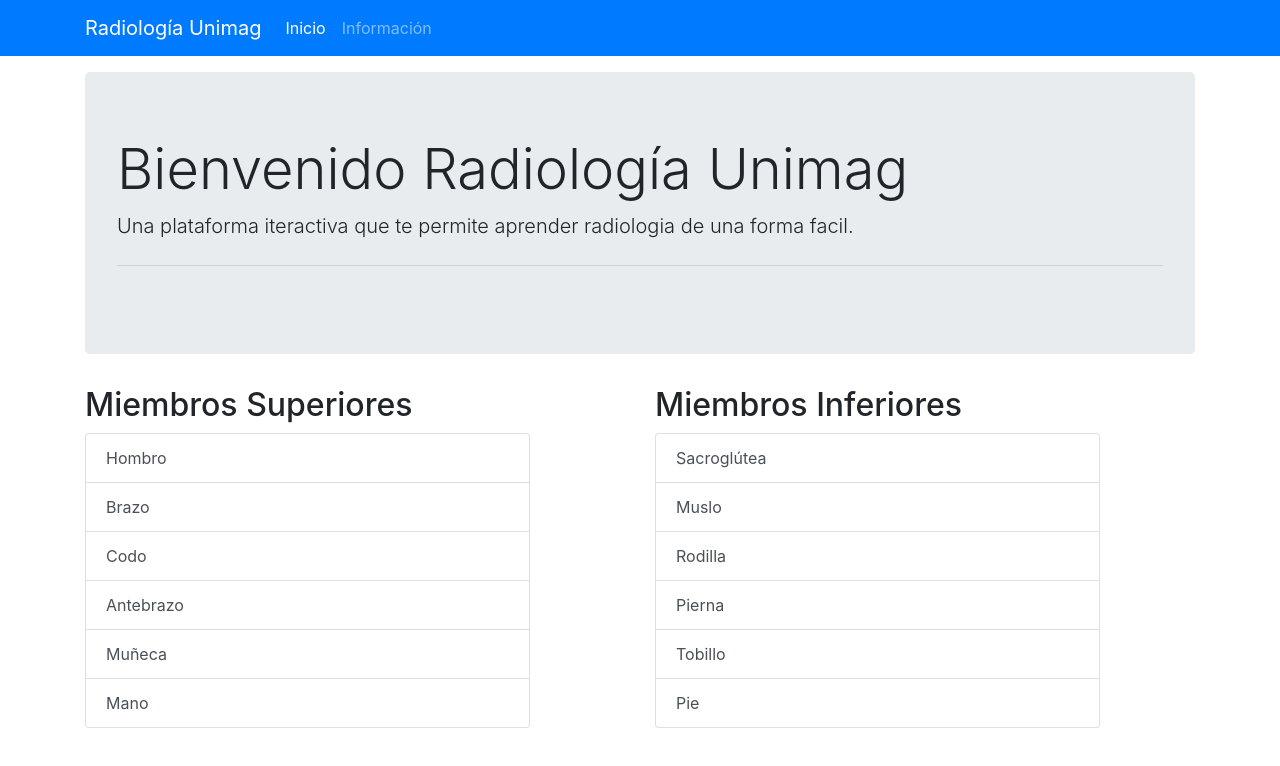
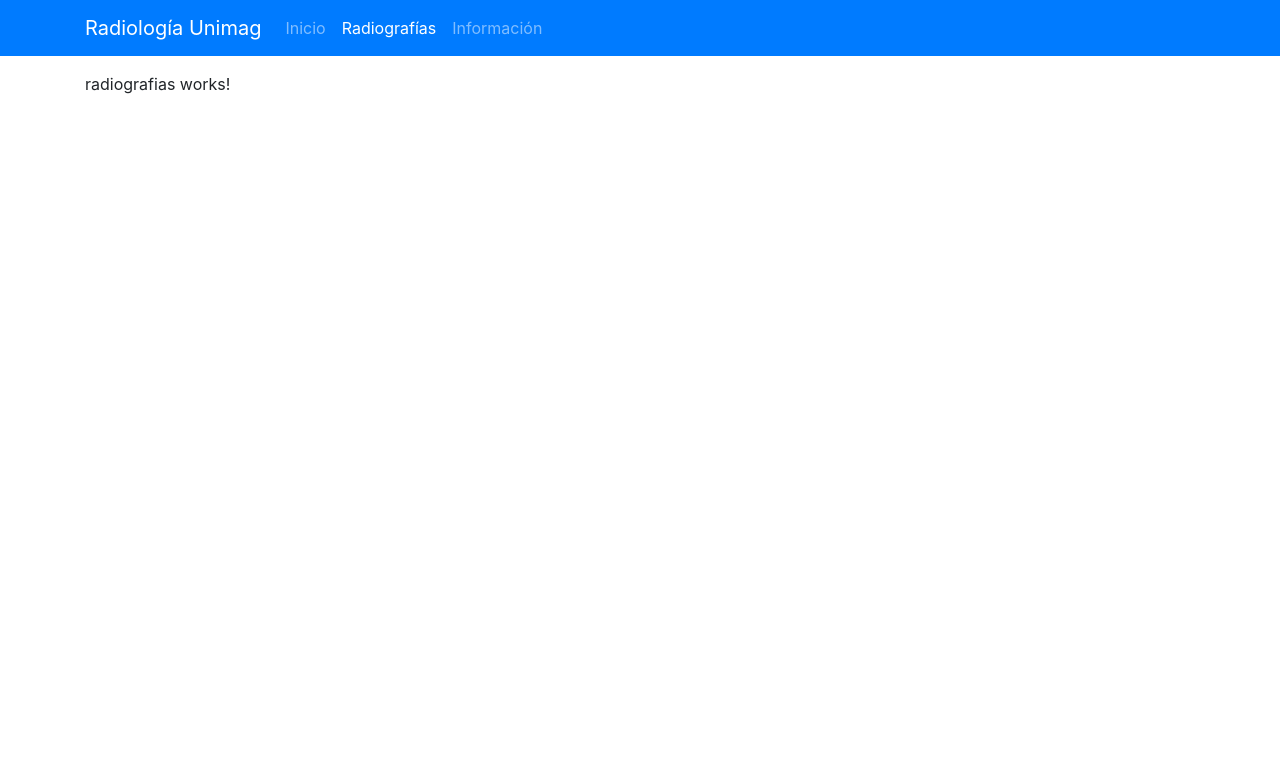
Before and after one commit to samir04m/radiologia-unimag, an Angular app: page /radiografias in a window 1280 px wide. Before the commit this address led to /inicio. Shown: the top 766 px of the page. Built offline with nearby package versions, Linux system fonts and the light colour scheme.

Commit message:
Creacion del componente radiografias

```diff
--- a/src/app/app.module.ts
+++ b/src/app/app.module.ts
@@ -8,13 +8,15 @@ import { HomeComponent } from './components/home/home.component';
 import { app_routing } from './app.routes';
 import { NavbarComponent } from './components/navbar/navbar.component';
 import { InformacionComponent } from './components/informacion/informacion.component';
+import { RadiografiasComponent } from './components/radiografias/radiografias.component';
 
 @NgModule({
   declarations: [
     AppComponent,
     HomeComponent,
     NavbarComponent,
-    InformacionComponent
+    InformacionComponent,
+    RadiografiasComponent
   ],
   imports: [
     BrowserModule,
--- a/src/app/app.routes.ts
+++ b/src/app/app.routes.ts
@@ -1,10 +1,12 @@
 import { RouterModule, Routes } from '@angular/router';
 import { HomeComponent } from './components/home/home.component';
 import { InformacionComponent } from './components/informacion/informacion.component';
+import { RadiografiasComponent } from './components/radiografias/radiografias.component';
 
 const app_routes: Routes = [
   { path: 'inicio', component: HomeComponent },
   { path: 'informacion', component: InformacionComponent },
+  { path: 'radiografias', component: RadiografiasComponent },
   { path: '**', pathMatch: 'full', redirectTo: 'inicio' }
 ];
 
--- a/src/app/components/home/home.component.html
+++ b/src/app/components/home/home.component.html
@@ -2,13 +2,14 @@
    <h1 class="display-4">Bienvenido Radiología Unimag</h1>
    <p class="lead">Una plataforma iteractiva que te permite aprender radiologia de una forma facil.</p>
    <hr class="my-4">
-   <!-- <p>It uses utility classes for typography and spacing to space content out within the larger container.</p>
-   <a class="btn btn-primary btn-lg" href="#" role="button">Learn more</a> -->
+   <div class="text-center">
+      <a class="btn btn-primary btn-lg" role="button" [routerLink]="['/radiografias']">Ver Radiografías</a>
+   </div>
 </div>
 
-<div class="row">
+<div class="row  animated fadeIn">
    <div class="col-sm-12 col-md-5">
-      <h2>Miembros Superiores</h2>
+      <h2 class="mb-3">Miembros Superiores</h2>
 
       <div class="list-group">
          <a href="#" class="list-group-item list-group-item-action">Hombro</a>
@@ -21,7 +22,7 @@
 
    </div>
    <div class="col-sm-12 offset-md-1 col-md-5">
-      <h2>Miembros Inferiores</h2>
+      <h2 class="mb-3">Miembros Inferiores</h2>
       <div class="list-group">
          <a href="#" class="list-group-item list-group-item-action">Sacroglútea</a>
          <a href="#" class="list-group-item list-group-item-action">Muslo</a>
--- a/src/app/components/navbar/navbar.component.html
+++ b/src/app/components/navbar/navbar.component.html
@@ -10,6 +10,9 @@
                <a class="nav-link" [routerLink]="['inicio']">Inicio</a>
             </li>
             <li class="nav-item" routerLinkActive="active">
+               <a class="nav-link" [routerLink]="['radiografias']">Radiografías</a>
+            </li>
+            <li class="nav-item" routerLinkActive="active">
                <a class="nav-link" [routerLink]="['informacion']">Información</a>
             </li>
          </ul>
--- /dev/null
+++ b/src/app/components/radiografias/radiografias.component.css
@@ -0,0 +1,20 @@
+/* body {
+	display: flex;
+	min-height: 100vh;
+	flex-direction: column;
+}
+
+main {
+	flex: 1 0 auto;
+}
+
+.gradiente {
+   background: rgba(82,75,232,1);
+   background: -moz-linear-gradient(top, rgba(82,75,232,1) 0%, rgba(32,178,227,1) 100%);
+   background: -webkit-gradient(left top, left bottom, color-stop(0%, rgba(82,75,232,1)), color-stop(100%, rgba(32,178,227,1)));
+   background: -webkit-linear-gradient(top, rgba(82,75,232,1) 0%, rgba(32,178,227,1) 100%);
+   background: -o-linear-gradient(top, rgba(82,75,232,1) 0%, rgba(32,178,227,1) 100%);
+   background: -ms-linear-gradient(top, rgba(82,75,232,1) 0%, rgba(32,178,227,1) 100%);
+   background: linear-gradient(to bottom, rgba(82,75,232,1) 0%, rgba(32,178,227,1) 100%);
+   filter: progid:DXImageTransform.Microsoft.gradient( startColorstr='#524be8', endColorstr='#20b2e3', GradientType=0 );
+} */
--- /dev/null
+++ b/src/app/components/radiografias/radiografias.component.html
@@ -0,0 +1 @@
+<p>radiografias works!</p>
--- /dev/null
+++ b/src/app/components/radiografias/radiografias.component.ts
@@ -0,0 +1,15 @@
+import { Component, OnInit } from '@angular/core';
+
+@Component({
+  selector: 'app-radiografias',
+  templateUrl: './radiografias.component.html',
+  styleUrls: ['./radiografias.component.css']
+})
+export class RadiografiasComponent implements OnInit {
+
+  constructor() { }
+
+  ngOnInit() {
+  }
+
+}
```
Also changed, not shown: src/index.html (line endings or trailing spaces).
